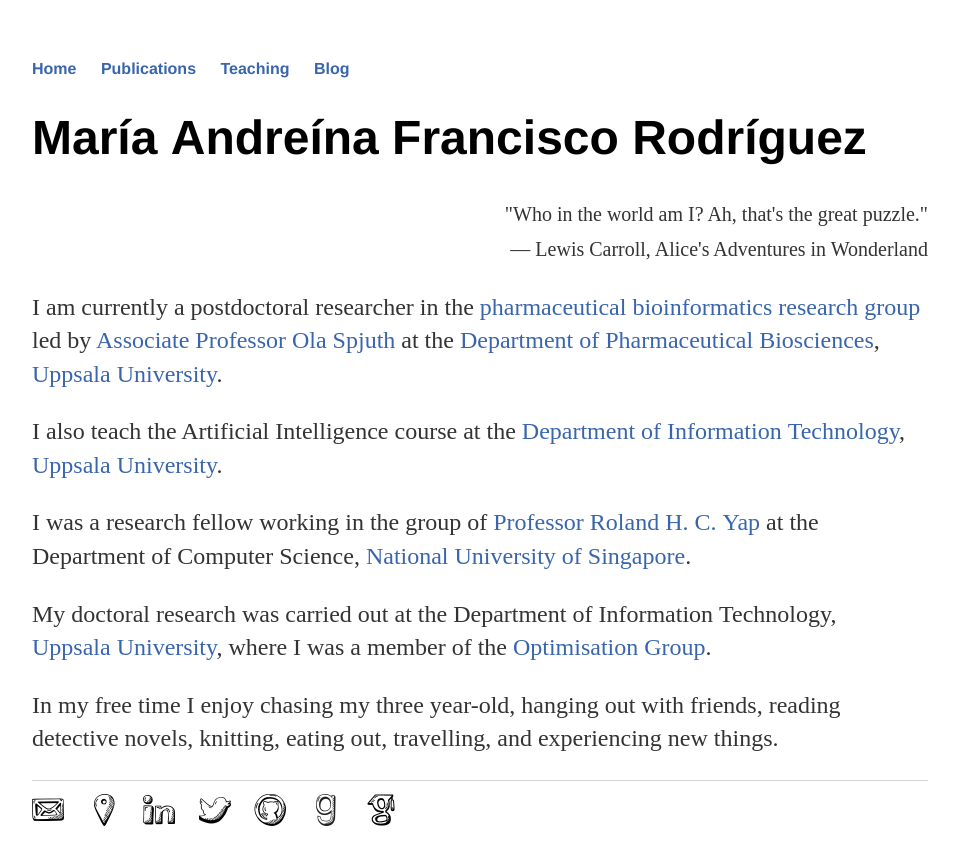
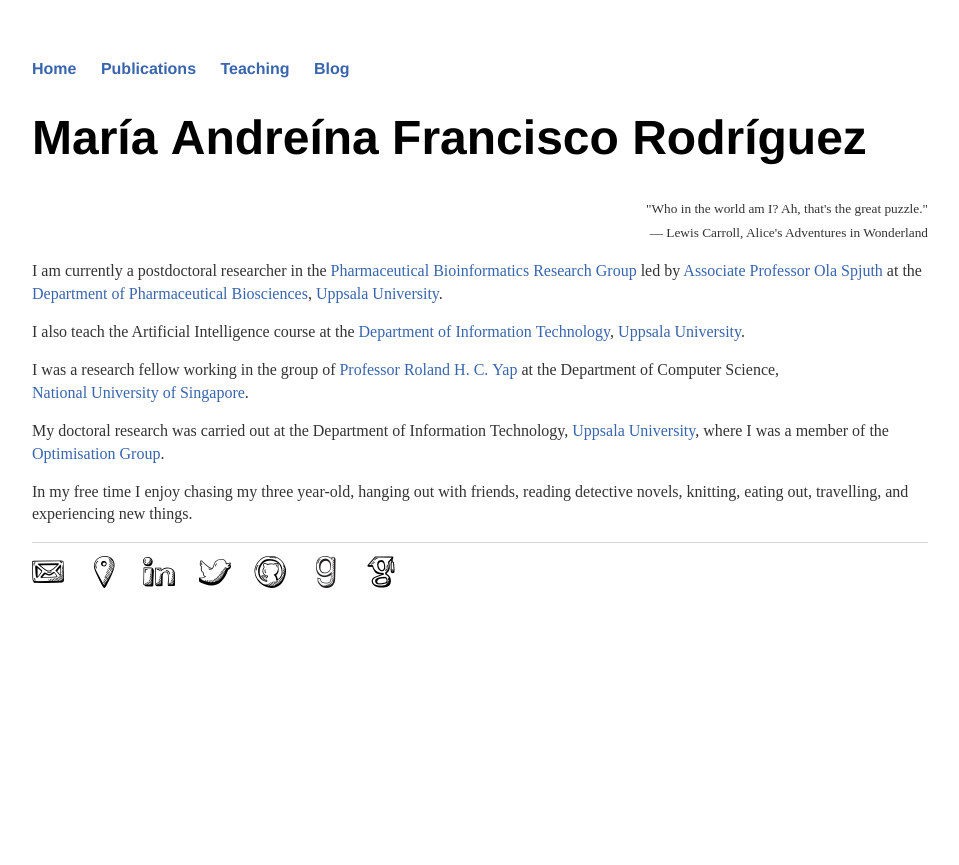
Before and after one commit to andreina-francisco/andreina-francisco.github.io, a Jekyll site: the page built from index.html, in a window 1280 px wide. Shown: the top 865 px of the page, without its empty margins (160-1119 px from the left). Built offline with Jekyll 4.4.1, drawn with Linux system fonts in a browser that asks for light colours; nearby versions of some CDN libraries; a style sheet for code colours, icons or effects is not loaded.

Commit message:
Changing font sizes

```diff
--- a/css/my-style.css
+++ b/css/my-style.css
@@ -58,7 +58,7 @@ h1 {
     font-family:'Helvetica', 'Arial', 'Sans-Serif';
 }
 p {
-    font-size: 1.5em;
+    font-size: 1em;
     line-height: 1.4em;
     color: #333;
 }
--- a/index.html
+++ b/index.html
@@ -11,8 +11,8 @@ title: Maria Andreina Francisco Rodriguez
 
 
   <p>I am currently a postdoctoral researcher in
-    the <a href="https://farmbio.uu.se/research/pharmaceutical-bioinformatics/">pharmaceutical
-    bioinformatics research group</a> led by
+    the <a href="https://farmbio.uu.se/research/pharmaceutical-bioinformatics/">Pharmaceutical
+    Bioinformatics Research Group</a> led by
     <a href="https://katalog.uu.se/empinfo/?id=N2-878">Associate
     Professor Ola&nbsp;Spjuth</a> at
     the <a href="https://farmbio.uu.se/">Department of
```
